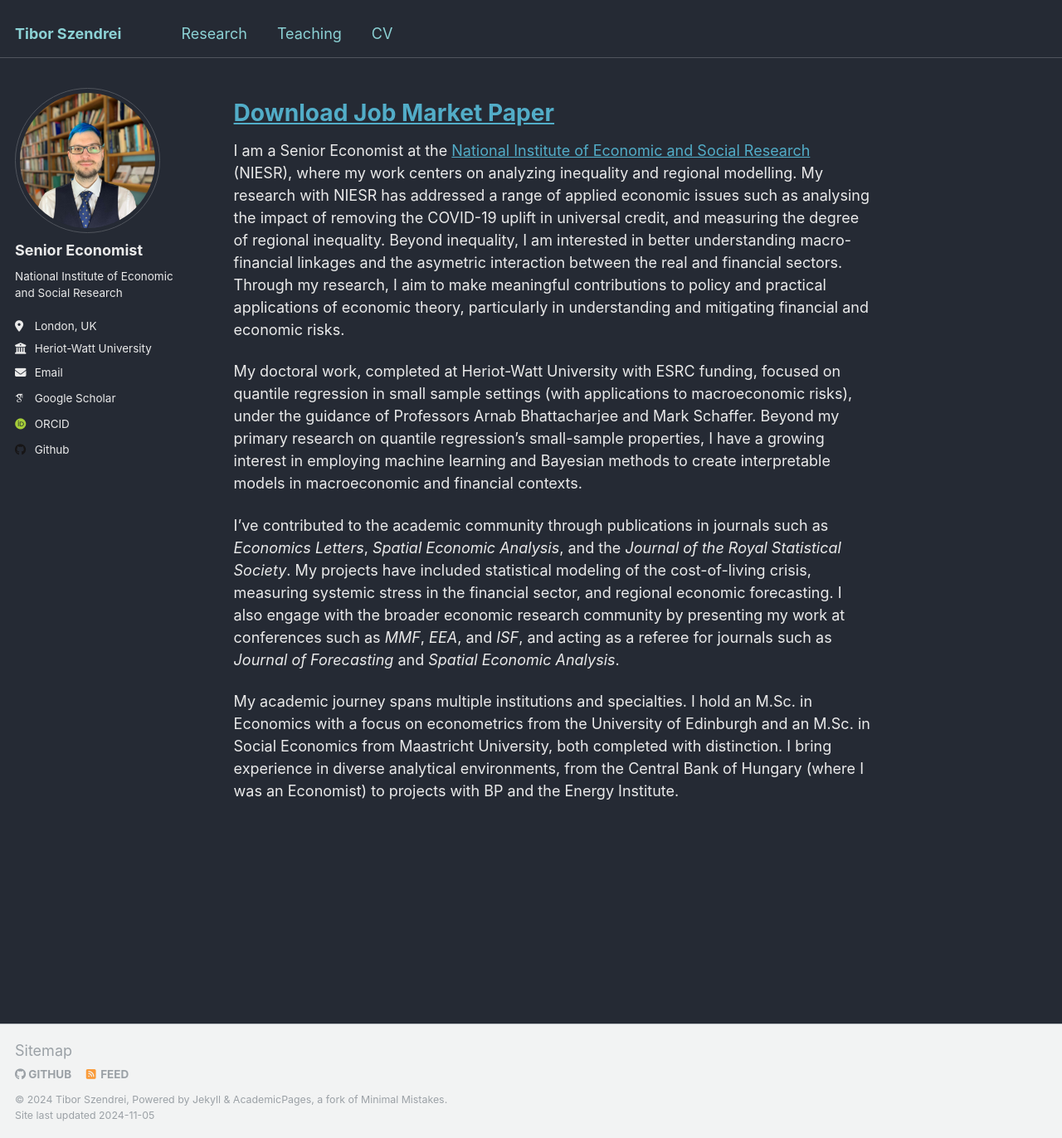
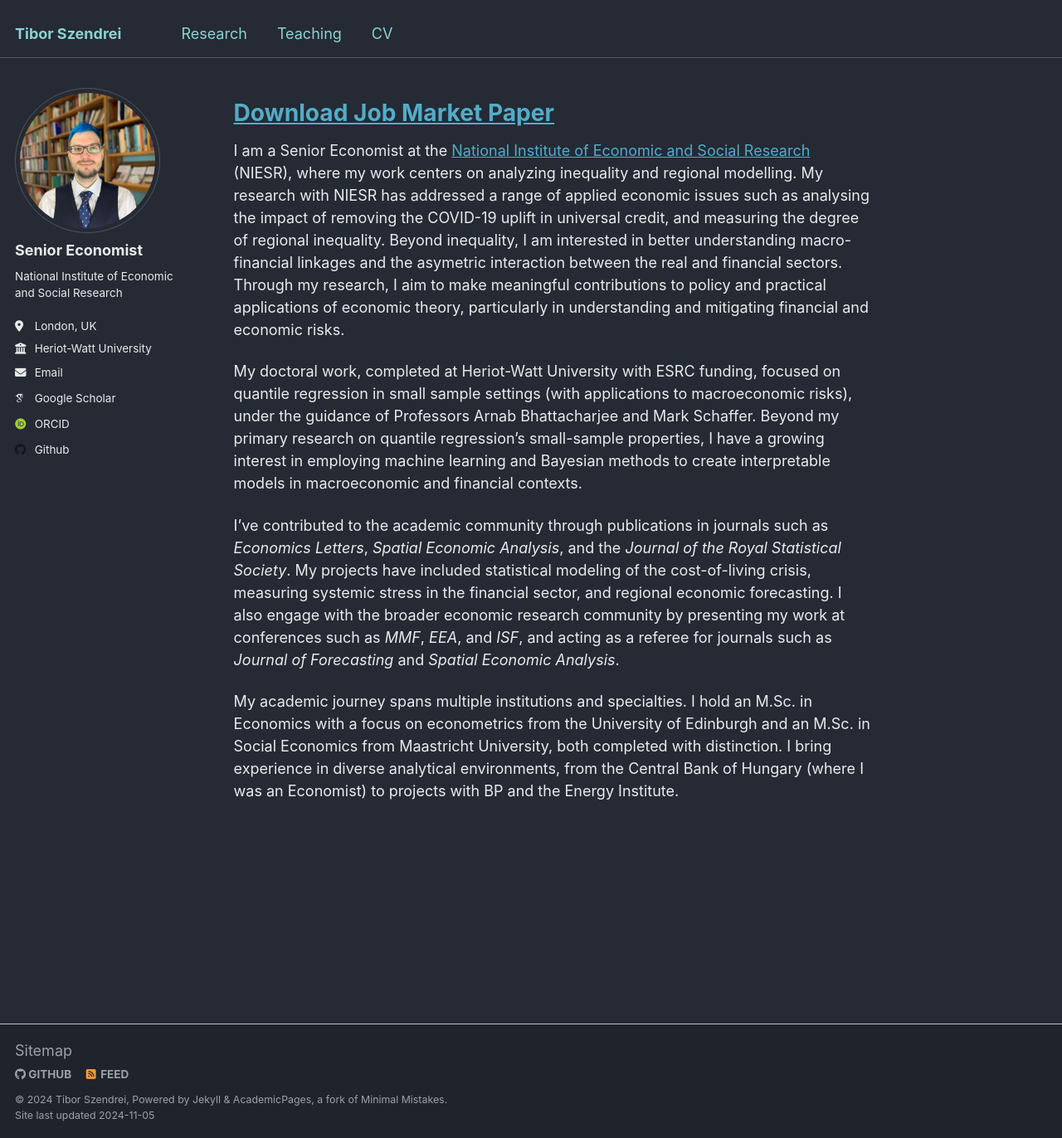
Before and after one commit to econometibi/econometibi.github.io, a Jekyll site: the page built from _pages/about.md, in a window 1280 px wide and 1372 px high. Shown: the whole window at 83% size. Built offline with Jekyll 4.4.1, drawn with Linux system fonts in a browser that asks for light colours; some web fonts are replaced.

Commit message:
Update _footer.scss

```diff
--- a/_sass/_footer.scss
+++ b/_sass/_footer.scss
@@ -20,7 +20,7 @@
           animation: intro 0.3s both;
   -webkit-animation-delay: 0.45s;
           animation-delay: 0.45s;
-  background-color: $lighter-gray;
+  background-color: $code-background-color;
   border-top: 1px solid $light-gray;
 
   footer {
```
